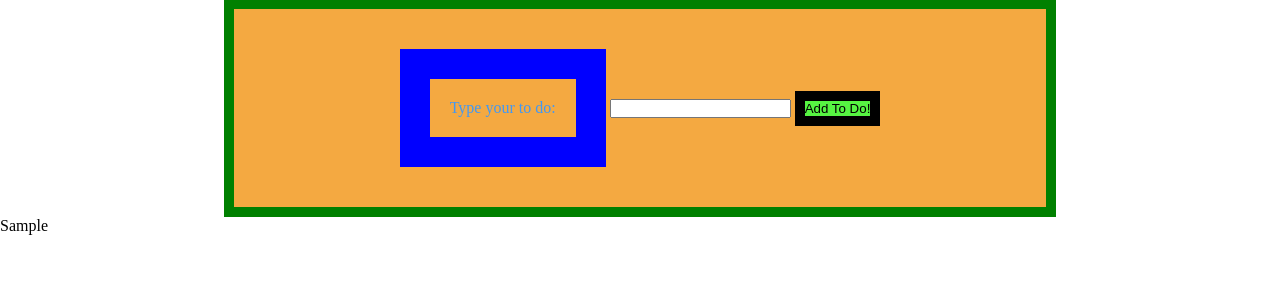
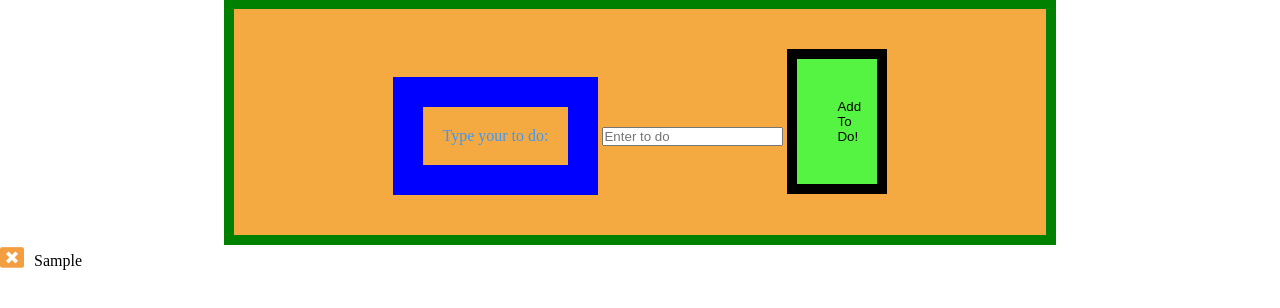
Before and after one commit to akalam00/js_exercise_2, a plain HTML site: page index.html in a window 1280 px wide. Both pictures are taken after typing "Sample" into the empty fields and a click on the button "Add To Do!". Shown: the part 84-392 px from the top of the page. Drawn offline with Linux system fonts and the light colour scheme.

Commit message:
made changes  to existing code

```diff
--- a/css/style.css
+++ b/css/style.css
@@ -29,6 +29,8 @@ button{
 	display: inline-block;
 	background:#56f442;
 	border: 10px solid black;
+	padding: 40px;
+	width: 10%;
 
 }
 
@@ -39,3 +41,10 @@ label{
 	border: 30px solid blue;
 
 }
+
+.close-to-do{
+	display: inline-block;
+	margin-right: 10px;
+	font-size: 24px;
+	color: #f49e42;
+}
--- a/index.html
+++ b/index.html
@@ -4,6 +4,7 @@
 	<meta charset="utf-8">
 	<meta name="viewport" content="width=device-width, initial-scale=1">
 	<meta http-equiv="X-UA-Compatible" content="IE=edge">
+	<link rel="stylesheet" href="https://maxcdn.bootstrapcdn.com/font-awesome/4.7.0/css/font-awesome.min.css">
 	<link rel="stylesheet" href="css/style.css">
 	<title>Js Exercise two</title>
 
@@ -15,7 +16,7 @@
 <h1 class ="main-just"> To Do or Not To DO</h1>
 <form class ="form-class">
 <label for ="user-input">Type your to do:</label>
-	<input type="text" name="user-input" id ="user-input">
+	<input type="text" name="user-input" id ="user-input" placeholder= "Enter to do"  autocomplete="off">
 	<button type="submit" id="user-submit">Add To Do!</button>
 </form>
 <ul id="to-do-list">
--- a/js/app.js
+++ b/js/app.js
@@ -1,24 +1,35 @@
 var userSubmit = document.querySelector('#user-submit');
-
+var toDoList = document.querySelector('#to-do-list');
 function addToDo(event){
 	event.preventDefault();
 
 	var userInput = document.querySelector('#user-input');
-	var toDoList = document.querySelector('#to-do-list');
+
 
 	if(userInput.value ===''){
 		return false;
 	}
 
 
-	 toDoList.innerHTML = '<li>' + userInput.value + '</li>' + toDoList.innerHTML;
+	 toDoList.innerHTML = '<li><i class="fa fa-window-close close-to-do" aria-hidden="true"></i>' + userInput.value + '</li>' + toDoList.innerHTML;
 
 	userInput.value = '';
+}
 
 
 
+function removeToDo(event){
+
+	if(event.target.classList.contains('close-to-do')){
+		var li = event.target.parentElement;
+		toDoList.removeChild(li);
+
 	}
+}
 
 
 
+
+
+toDoList.addEventListener('click', removeToDo, false);
 userSubmit.addEventListener('click', addToDo, false);
```
